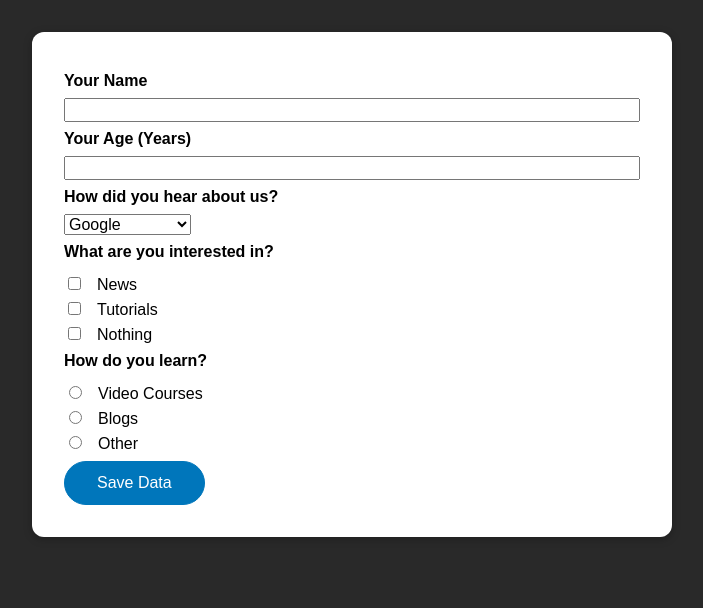
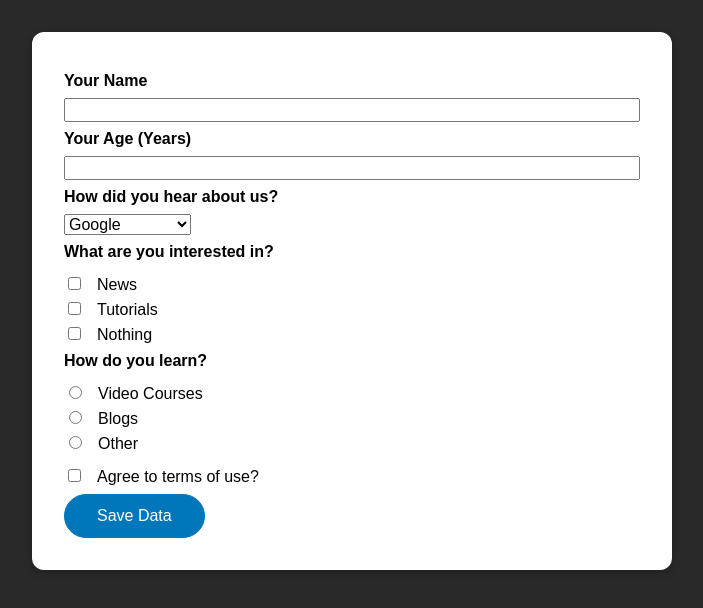
Before and after one commit to Leehuseung/Vue-Tutorial, a Vue app in the folder forms-01-starting-setup/: page / in a window 1280 px wide. Shown: the top 608 px of the page, without its empty margins (288-991 px from the left). Built offline with nearby package versions, Linux system fonts and the light colour scheme; the HTML template or start-up script is replaced by a standard one.

Commit message:
11-143. v-model 을 활용한 체크박스, 라디오 버튼

```diff
--- a/forms-01-starting-setup/src/components/TheForm.vue
+++ b/forms-01-starting-setup/src/components/TheForm.vue
@@ -20,32 +20,39 @@
     <div class="form-control">
       <h2>What are you interested in?</h2>
       <div>
-        <input id="interest-news" name="interest" type="checkbox" />
+<!--        value가 없을경우 checkbox 해제시 전부 해제됨-->
+<!--        name속성이 같을경우 data 변수에 배열로 생긴다. 한개면 true/false-->
+        <input id="interest-news" name="interest" type="checkbox" value="news" v-model="interest"/>
         <label for="interest-news">News</label>
       </div>
       <div>
-        <input id="interest-tutorials" name="interest" type="checkbox" />
+        <input id="interest-tutorials" name="interest" type="checkbox" value="tutorials"  v-model="interest"/>
         <label for="interest-tutorials">Tutorials</label>
       </div>
       <div>
-        <input id="interest-nothing" name="interest" type="checkbox" />
+        <input id="interest-nothing" name="interest" type="checkbox" value="nothing"  v-model="interest"/>
         <label for="interest-nothing">Nothing</label>
       </div>
     </div>
     <div class="form-control">
       <h2>How do you learn?</h2>
       <div>
-        <input id="how-video" name="how" type="radio" />
+        <input id="how-video" name="how" type="radio" v-model="how" value="video"/>
         <label for="how-video">Video Courses</label>
       </div>
       <div>
-        <input id="how-blogs" name="how" type="radio" />
+        <input id="how-blogs" name="how" type="radio" v-model="how" value="blogs"/>
         <label for="how-blogs">Blogs</label>
       </div>
       <div>
-        <input id="how-other" name="how" type="radio" />
+        <input id="how-other" name="how" type="radio" v-model="how" value="other"/>
         <label for="how-other">Other</label>
       </div>
+    </div>
+    <div class="form-control">
+      <!--        name속성이 같을경우 data 변수에 배열로 생긴다. 한개면 true/false-->
+        <input type="checkbox" id="confirm-terms" name="confirm-terms" v-model="confirm"/>
+        <label for="confirm-terms">Agree to terms of use?</label>
     </div>
     <div>
       <button>Save Data</button>
@@ -60,6 +67,9 @@
       userName: '',
       userAge: null,
       referrer: 'google', //option의 value 값을 선택한다.
+      interest: [], //기본값을 null 로 할경우에 한개만 선택해도 모두 선택됨.
+      how: null,
+      confirm: false,
     };
   },
   methods: {
@@ -74,6 +84,17 @@
       console.log(this.$refs.ageInput.value + 5); // 문자열로 더해짐.
       console.log(typeof this.$refs.ageInput.value);
       this.userAge = null;
+
+      console.log('Checkboxes');
+      console.log(this.interest);
+      console.log('Radio buttons');
+      console.log(this.how);
+      this.interest = [];
+      this.how = null;
+
+      console.log('confirm')
+      console.log(this.confirm);
+      this.confirm=false;
     }
   }
 }
```
